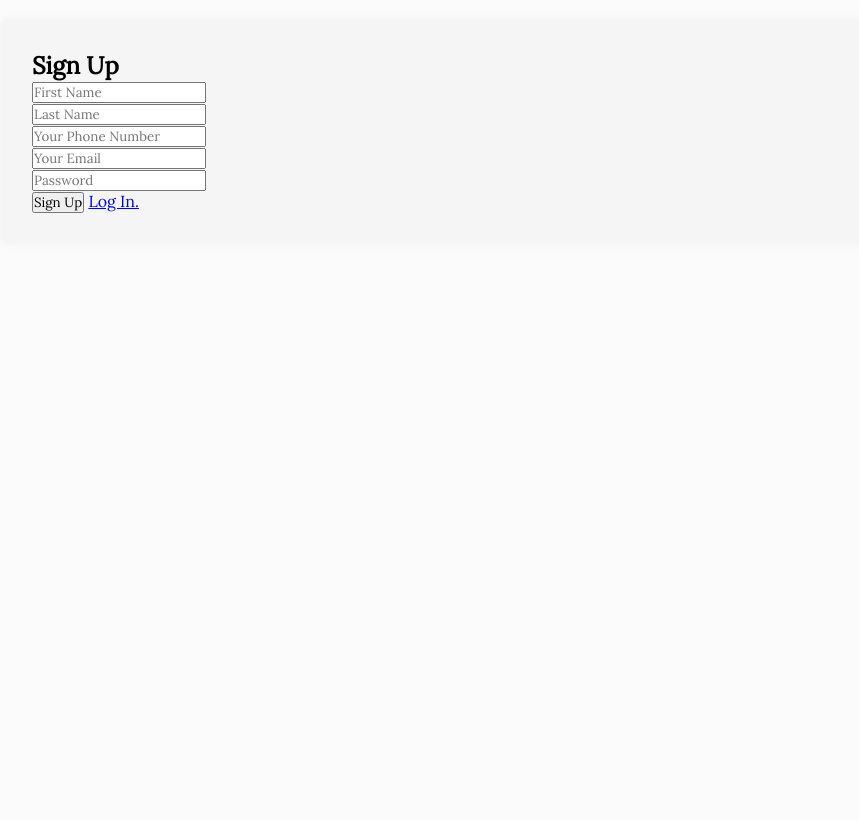
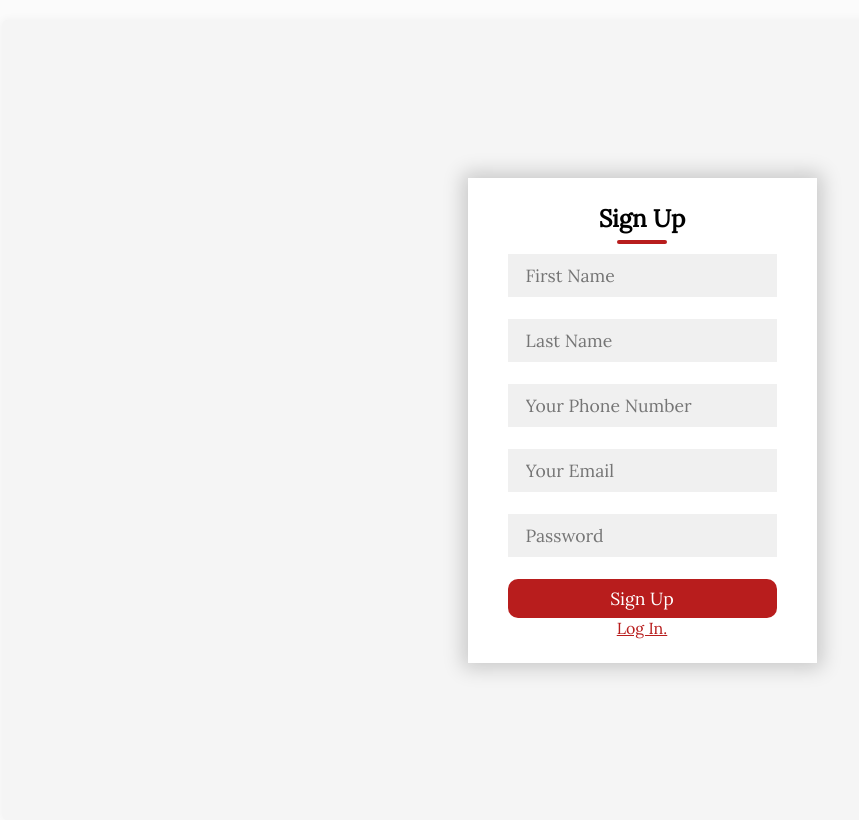
Before and after one commit to kanitasadiku/WEBProject-AgjensioniTuristik, a PHP site: page /html/signup.html in a window 1280 px wide. Shown: the whole page, without its empty margins (18-877 px from the left). Before the commit the page ends 213 px from the top, so only its background shows below. Run offline with PHP 8.4, Linux system fonts and the light colour scheme; some libraries are stand-ins or nearby versions.

Commit message:
pjesa e signup login u kry veq validimin ka met

```diff
--- a/css/style.css
+++ b/css/style.css
@@ -483,3 +483,121 @@ section.boxes-container {
     font-size: 60px;
     font-family:'Trebuchet MS', 'Lucida Sans Unicode', 'Lucida Grande', 'Lucida Sans', Arial, sans-serif;
   }
+
+
+
+
+
+
+
+/* CONTACT signup login */
+.contact, .login, .signup{
+	position: relative;
+	width: 100%;
+	height: 100%;
+	display: flex;
+	justify-content: center;
+	align-items: center;
+	padding: 20px 100px;
+}
+.contact {
+    margin: 100px 0;
+}
+.contact-box{
+	max-width: 850px;
+	display: grid;
+	grid-template-columns: repeat(2, 1fr);
+	justify-content: center;
+	align-items: center;
+	text-align: center;
+	background-color: #fff;
+	box-shadow: 0px 0px 19px 5px rgba(0,0,0,0.19);
+}
+.foto{
+	background: url("../img/c.png") no-repeat center;
+	background-size: cover;
+	height: 100%;
+}
+.box, .login-box-inside, .signup-box-inside{
+	padding: 25px 40px;
+}
+.box h2, .login-box-inside h2, .signup-box-inside h2{
+	position: relative;
+	padding: 0 0 10px;
+	margin-bottom: 10px;
+}
+.box h2:after, .login-box-inside h2:after, .signup-box-inside h2:after{
+	content: '';
+    position: absolute;
+    left: 50%;
+    bottom: 0;
+    transform: translateX(-50%);
+    height: 4px;
+    width: 50px;
+    border-radius: 2px;
+    background-color: rgb(184,29,29);
+}
+.contact-field, .field{
+	width: 100%;
+	border: 2px solid rgba(0, 0, 0, 0);
+	outline: none;
+	background-color: rgba(230, 230, 230, 0.6);
+	padding: 0.5rem 1rem;
+	font-size: 1.1rem;
+	margin-bottom: 22px;
+	transition: .3s;
+}
+.contact-field:hover, .field:hover{
+	background-color: rgba(0, 0, 0, 0.1);
+}
+.contact textarea{
+	min-height: 150px;
+}
+.btn, .login-button, .signup-button{
+	width: 100%;
+	padding: 0.5rem 1rem;
+	background-color: rgb(184,29,29);
+	color: #fff;
+	font-size: 1.1rem;
+	border: none;
+	outline: none;
+	cursor: pointer;
+	transition: .3s;
+    border-radius: 10px;
+}
+.btn:hover, .login-button:hover, .signup-button:hover{
+    background-color: rgba(184, 29,29, .8);
+}
+.contact-field:focus, .field:focus{
+    border: 2px solid rgba(30,85,250,0.47);
+    background-color: white;
+}
+.login-box, .signup-box {
+    max-width: 500px;
+	text-align: center;
+	background-color: white;
+	box-shadow: 0px 0px 19px 5px rgba(0,0,0,0.19);
+}
+.login-body, .signup-body {
+    height: 100vh;
+    width: 100%;
+}
+.login-box a, .signup-box a {
+    color: rgb(184, 29, 29);
+    transition: 400ms;
+}
+.login-box a:hover, .signup-box a:hover {
+    color:rgba(184,29,29, 0.7);
+
+}
+.map {
+    justify-content: center;
+    align-items: center;
+    display: flex;
+    flex-direction: column;
+    margin: 70px 5px 0 5px;
+}
+.map h1{
+    color: rgb(184, 29, 29);
+    margin: 10px;
+}
```
